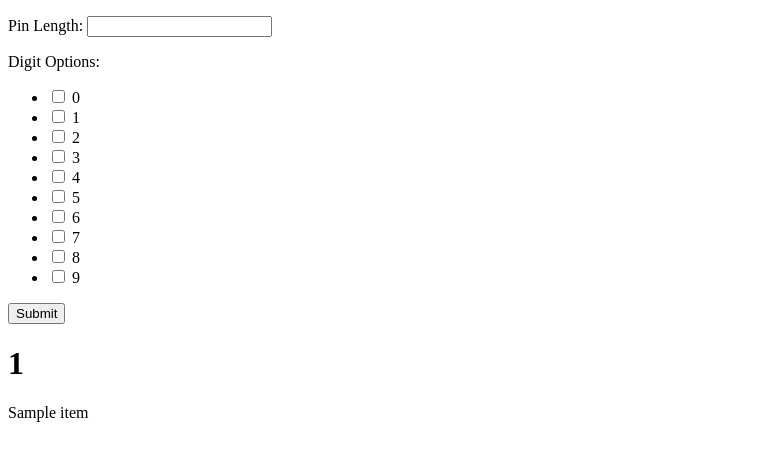
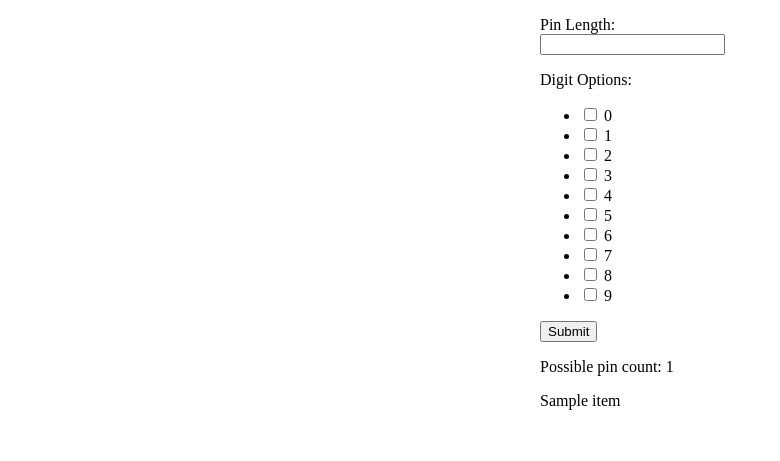
Before and after one commit to LiveTembiso/pinproject, a Django app: template templates/home.html in a window 1280 px wide. Shown: the top 461 px of the page, without its empty margins (0-780 px from the left). Run offline with Django 3.2, Linux system fonts and the light colour scheme; tables that the repository leaves empty hold one stand-in row (values such as "Sample post"); the template is opened without the code that fills it: values that come from a table or form of the project are taken from there, most other values are stand-ins (such as "Sample title", 1, 10 or a date in 2020).

Commit message:
Final Product

```diff
--- a/templates/home.html
+++ b/templates/home.html
@@ -3,17 +3,24 @@
 <head>
     <meta charset="UTF-8">
     <title>Pin App</title>
+    <style>
+    	.app{
+    		max-width: 200px;
+    		margin:auto;
+    	}
+    </style>
 </head>
 <body>
-
+<div class = "app">
 <form method="post">
 	{% csrf_token %}
 	{{form.as_p}}
 	<button type="submit" value="submit" name="submit">Submit</button>
 </form>
-<h1>{{ length }}</h1>
+<p>Possible pin count: {{ length }}</p>
 {% for item in myList %}
 	<p>{{ item }}</p>
 {% endfor %}
+</div>
 </body>
 </html>
```
